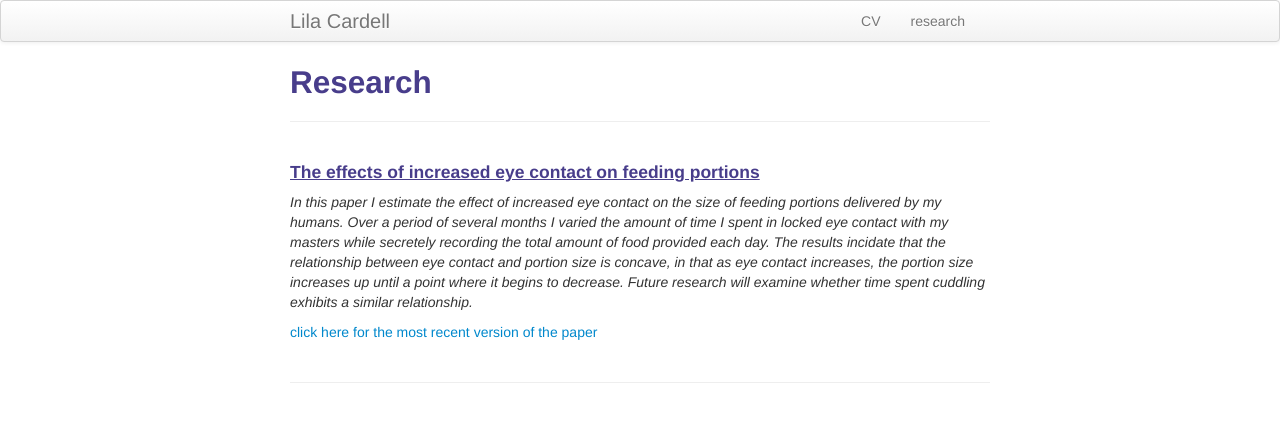
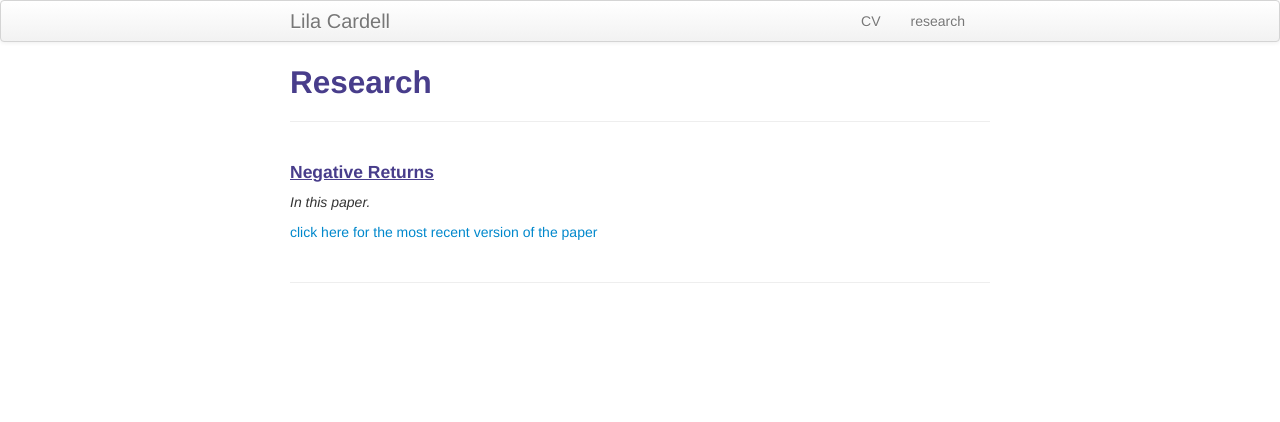
Before and after one commit to lilacardell/lilacardell.github.io, a Jekyll site: the page built from pages/research.md, in a window 1280 px wide. Shown: the top 422 px of the page. Built offline with Jekyll 4.4.1, drawn with Linux system fonts in a browser that asks for light colours.

Commit message:
Update research.md

```diff
--- a/pages/research.md
+++ b/pages/research.md
@@ -1,13 +1,13 @@
 ---
 layout: page
 title: Research
-description: Blue Ham's research
+description: Lila Cardell's research
 ---
 
 
 
-#### <u>The effects of increased eye contact on feeding portions</u>
-*In this paper I estimate the effect of increased eye contact on the size of feeding portions delivered by my humans. Over a period of several months I varied the amount of time I spent in locked eye contact with my masters while secretely recording the total amount of food provided each day. The results incidate that the relationship between eye contact and portion size is concave, in that as eye contact increases, the portion size increases up until a point where it begins to decrease. Future research will examine whether time spent cuddling exhibits a similar relationship.*
+#### <u>Negative Returns</u>
+*In this paper.*
 
 [click here for the most recent version of the paper]({{ BASE_PATH}}/pages/working_papers/sample-working-paper.pdf)
 
```
